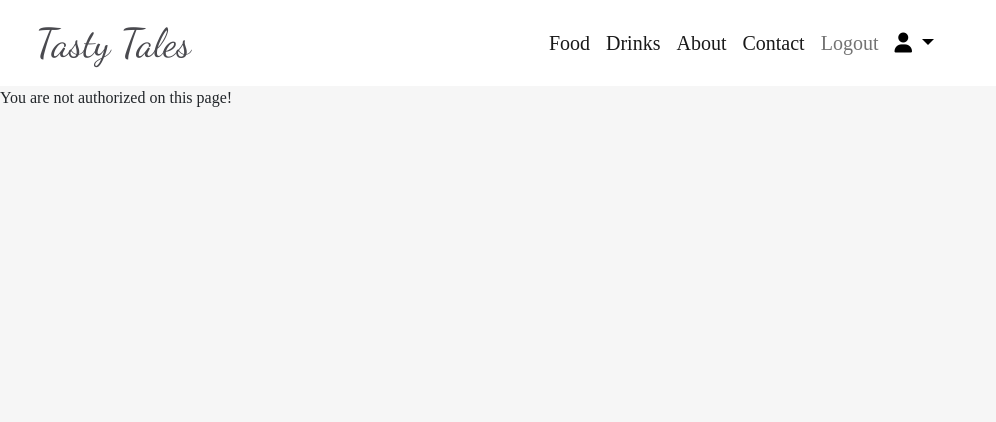
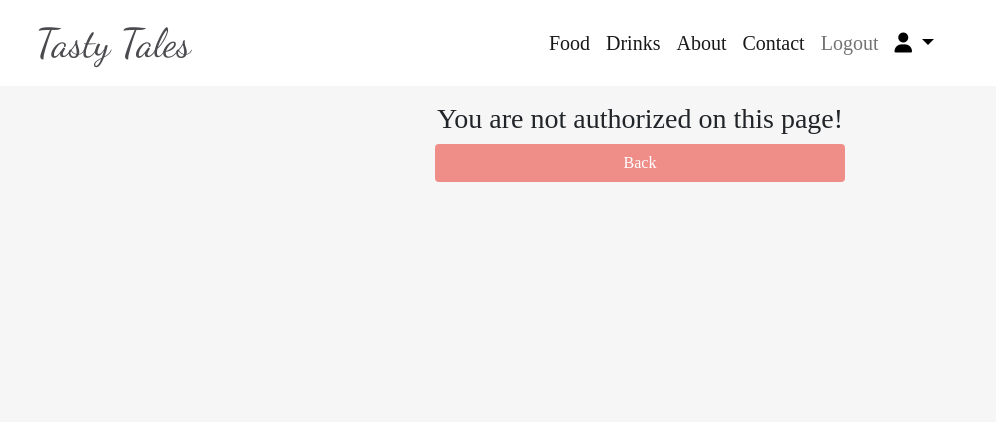
Before and after one commit to JoeYip13/project-4-full-stack-toolkit, a Django app: template templates/update_post.html in a window 1280 px wide. Shown: the top 422 px of the page, without its empty margins (0-996 px from the left). Run offline with Django 3.2, Linux system fonts and the light colour scheme; the template is opened without the code that fills it, so the values that code supplies are empty; the visitor is signed in with stand-in values (Sample User, id 1); some libraries are stand-ins or nearby versions; some web fonts are replaced.

Commit message:
Add style and link back to home page

```diff
--- a/templates/update_post.html
+++ b/templates/update_post.html
@@ -20,7 +20,12 @@
     </div>
 </div>
 {% else %}
-<p>You are not authorized on this page!</p>
+<div class="row justify-content-center">
+    <div class="col-md-4 mt-3">
+        <h3 class="text-center">You are not authorized on this page!</h3>
+        <a href="{% url 'home'%}" class="btn btn-send-msg">Back</a>
+    </div>
+</div>
 {% endif %}
 {% endif %}
 {% endblock content %}
```
